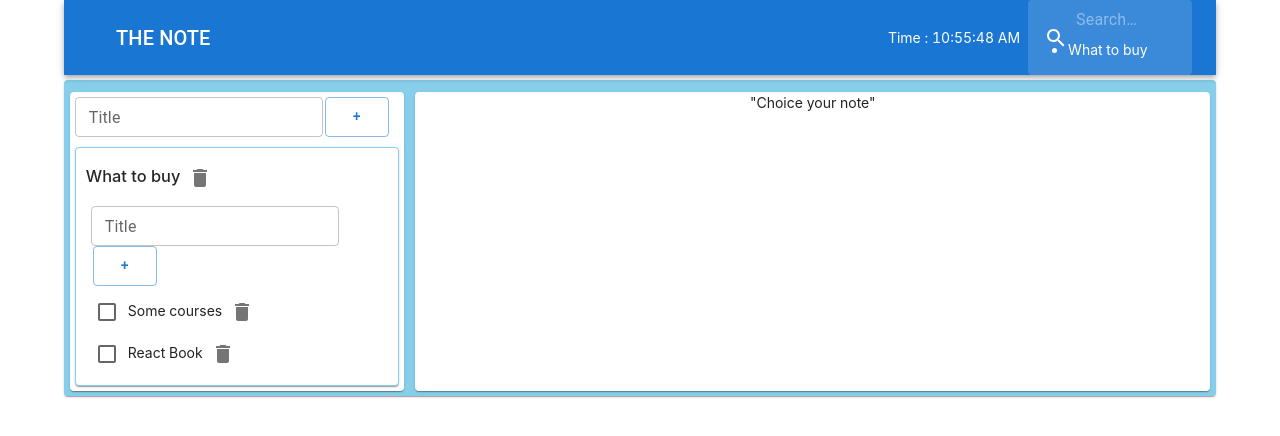
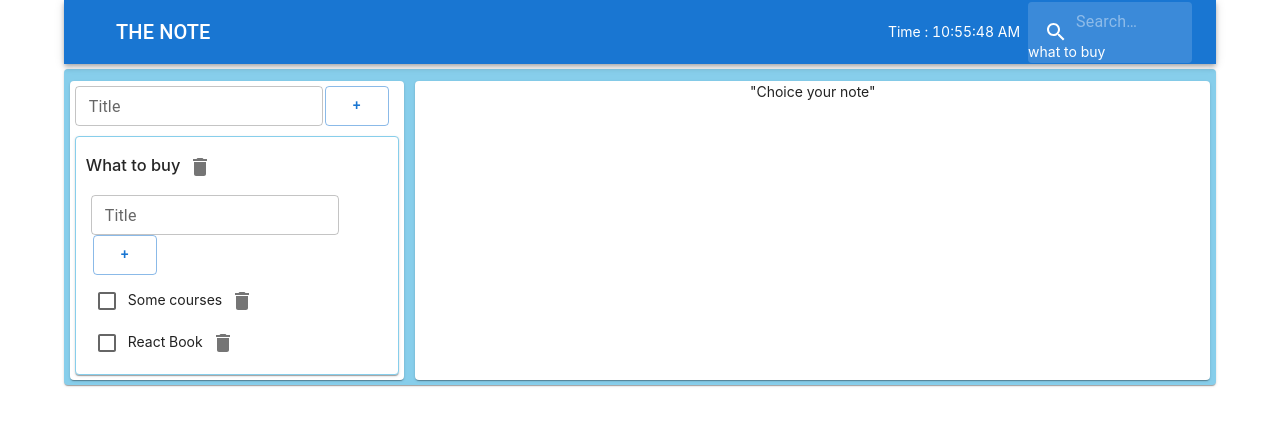
Before and after one commit to Andrei1989g/The_note, a React (Create React App) app: page / in a window 1280 px wide. Shown: the top 436 px of the page. Built offline with nearby package versions, Linux system fonts and the light colour scheme.

Commit message:
add onKeyPress function to EditableSpan.tsx

```diff
--- a/src/App.tsx
+++ b/src/App.tsx
@@ -15,10 +15,10 @@ import {addNoteAC, changeNoteNameAC, NoteType, removeNoteAC, viewModeAC} from ".
 import {AddItemForm} from "./components/AddItemForm";
 import {Note} from "./components/Note";
 import { DeleteForever, ModeEdit} from "@mui/icons-material";
-import ReactDOM from 'react-dom';
 import 'antd/dist/antd.css';
 import './index.css';
-import { Modal, Button } from 'antd';
+import { Modal } from 'antd';
+import {EditableSpan} from "./components/EditableSpan";
 
 export type TasksStateType = {
     [key: string]: Array<TaskType>
@@ -120,19 +120,13 @@ function App() {
                                             <IconButton onClick={showModal}>
                                                 <DeleteForever color="error"/>
                                             </IconButton>
-                                            <IconButton>
+                                            <IconButton onClick={showModal}>
                                                 <ModeEdit color="primary"/>
                                             </IconButton>
                                             <h1>{el.title}</h1>
                                             <h2>
                                                 {arrTask.map(el => <div>{el.title}</div>)}
                                             </h2>
-                                       {/*     <Modal title={el.title}
-                                                   visible={el.id === isModalVisible}
-                                                   onOk={()=>handleOk(el.id)}
-                                                   onCancel={()=> handleCancel('')}>
-                                                <p>Delete note ?</p>
-                                            </Modal>*/}
                                             <Modal title={el.title}
                                                    visible={isModalVisible}
                                                    onOk={()=>handleOk(el.id)}
@@ -152,6 +146,4 @@ function App() {
         </Container>
     );
 }
-
-// ReactDOM.render(<App />, document.getElementById('container'));
 export default App;
--- a/src/components/EditableSpan.tsx
+++ b/src/components/EditableSpan.tsx
@@ -1,5 +1,5 @@
-import { TextField } from '@mui/material';
-import React, {ChangeEvent, useState} from 'react';
+import {TextField} from '@mui/material';
+import React, {ChangeEvent, KeyboardEvent, useState} from 'react';
 
 
 type EditableSpanPropsType = {
@@ -10,6 +10,13 @@ type EditableSpanPropsType = {
 export const EditableSpan = React.memo((props: EditableSpanPropsType) => {
     let [editMode, setEditMode] = useState(false);
     let [title, setTitle] = useState(props.value);
+
+    const onKeyPressHandler = (e: KeyboardEvent<HTMLInputElement>) => {
+        if (e.key === "Enter") {
+            setEditMode(false);
+            props.onChange(title);
+        }
+    }
 
     const activateEditMode = () => {
         setEditMode(true);
@@ -23,7 +30,12 @@ export const EditableSpan = React.memo((props: EditableSpanPropsType) => {
         setTitle(e.currentTarget.value)
     }
 
-    return editMode
-        ? <TextField value={title} onChange={changeTitle} autoFocus onBlur={activateViewMode}/>
+    return editMode ?
+        <TextField
+            value={title}
+            onChange={changeTitle}
+            autoFocus
+            onBlur={activateViewMode}
+            onKeyPress={onKeyPressHandler}/>
         : <span onDoubleClick={activateEditMode}>{props.value}</span>
 })
--- a/src/components/Header.tsx
+++ b/src/components/Header.tsx
@@ -7,11 +7,11 @@ import IconButton from '@mui/material/IconButton';
 import Typography from '@mui/material/Typography';
 import InputBase from '@mui/material/InputBase';
 import SearchIcon from '@mui/icons-material/Search';
-import {ChangeEvent, useEffect, useState} from "react";
+import {ChangeEvent, KeyboardEvent, useEffect, useState} from "react";
 import {useSelector} from "react-redux";
 import {AppRootStateType} from "../store/store";
 import {NoteType} from "../store/noteRecucer";
-import {TasksStateType} from "../App";
+
 
 const Search = styled('div')(({theme}) => ({
     position: 'relative',
@@ -68,20 +68,28 @@ export default function SearchAppBar() {
     }, [])
 
     let note = useSelector<AppRootStateType, Array<NoteType>>(state => state.note)
-    // let tasks = useSelector<AppRootStateType, TasksStateType>(state => state.tasks)
-
 
     const [searchTerm, setSearchTerm] = React.useState("");
     const [searchResults, setSearchResults] = React.useState<string[]>([]);
-    const handleChange = (e:ChangeEvent<HTMLInputElement>) => {
+    const handleChange = (e: ChangeEvent<HTMLInputElement>) => {
         setSearchTerm(e.target.value);
     };
 
+
     React.useEffect(() => {
-        const results = note.map(el => el.title).filter( (el) => [searchTerm.toLowerCase()].every( ell => el.includes(ell)))
+        const results = note.map(el => el.title.toLowerCase()).filter((el) => [searchTerm].every(ell => el.includes(ell)))
+        // const results = note.map(el => el.title).filter(el=>el.toLowerCase().includes(el))
         setSearchResults(results);
     }, [searchTerm]);
 
+    let searchingResults = searchResults.map(item => (<div>{item}</div>))
+
+    // const onKeyPressHandler = (e: KeyboardEvent<HTMLInputElement>) => {
+    //     if(e.key === "Enter") {
+    //         const results = note.map(el => el.title).filter((el) => [searchTerm.toLowerCase()].every(ell => el.includes(ell)))
+    //         setSearchResults(results);
+    //     }
+    // }
 
     return (
         <Box sx={{flexGrow: 1}}>
@@ -112,12 +120,11 @@ export default function SearchAppBar() {
                             inputProps={{'aria-label': 'search'}}
                             value={searchTerm}
                             onChange={handleChange}
+                            // onKeyPress={onKeyPressHandler}
                         />
-                        <ul>
-                            {searchResults.map(item => (
-                                <li>{item}</li>
-                            ))}
-                        </ul>
+                        <div>
+                        {searchingResults}
+                        </div>
                     </Search>
                 </Toolbar>
             </AppBar>
```
